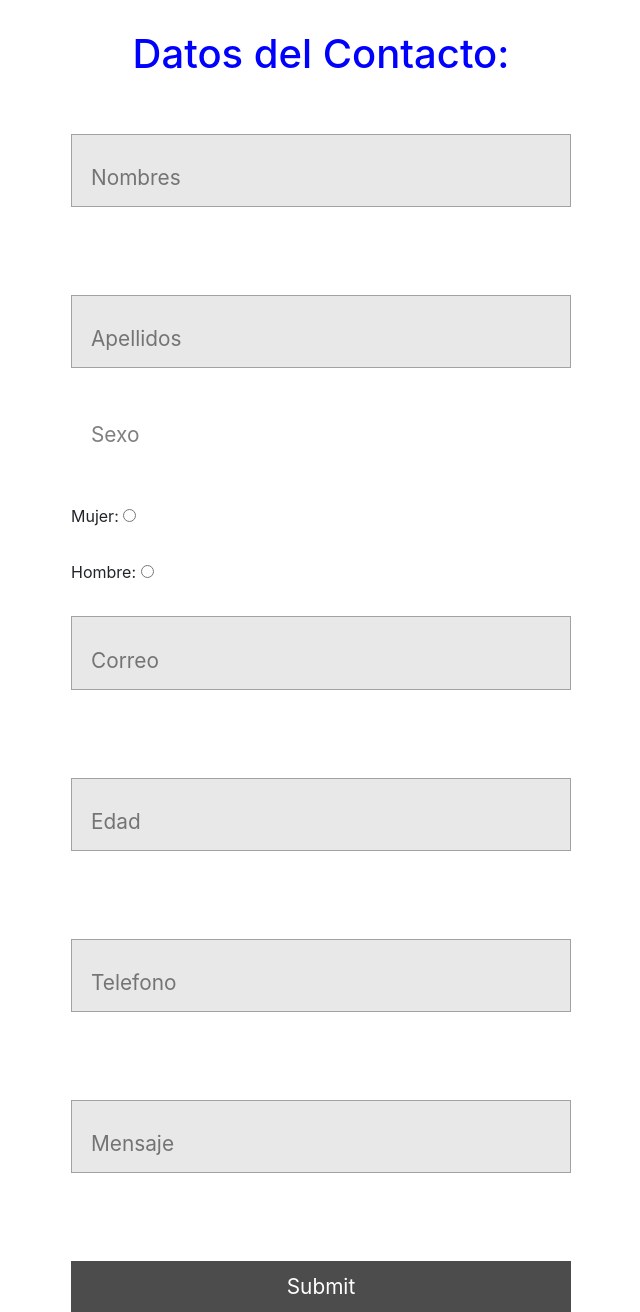
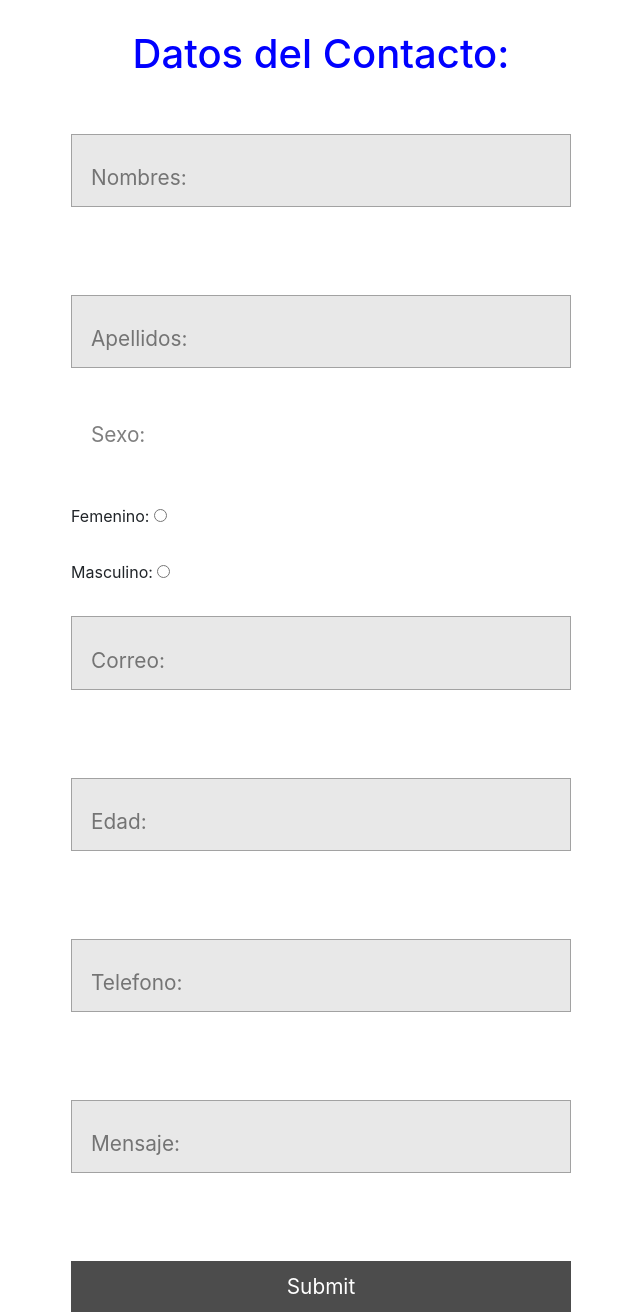
Before and after one commit to masterofhell82/Clases_HTML, a PHP site: page /examen.html in a window 1280 px wide. Shown: the whole page, without its empty margins (319-959 px from the left). Run offline with PHP 8.4, Linux system fonts and the light colour scheme; some libraries are stand-ins or nearby versions.

Commit message:
Asignacion Realizada..

```diff
--- a/exam/css/sytle.css
+++ b/exam/css/sytle.css
@@ -37,6 +37,7 @@ body{
 	background: rgba(0,0,0,0.09);
 	border: 1px solid rgba(0,0,0,0.3);
 	margin-bottom: 40px;
+    text-align: right;
 
 }
 .formulario__input:focus + .formulario__label{
--- a/exam/examen.html
+++ b/exam/examen.html
@@ -47,35 +47,35 @@ en los input coloque las caracteristicas que definen cada clausula (label), los
 -->
           <input type="text" class="formulario__input" id="nombre" name="nombre" required >
 
-          <label for="" class="formulario__label">Nombres</label>
+          <label for="" class="formulario__label">Nombres:</label>
           <br/><br/>
           <input type="text" class="formulario__input" id="apellido" name="apellido" required>
 
-          <label for="" class="formulario__label">Apellidos</label>
+          <label for="" class="formulario__label">Apellidos:</label>
           <br/><br/>
           <br/><br/>
-          <label for="" class="formulario__label">Sexo</label>
-          <label for="sexo">Mujer:</label>
+          <label for="" class="formulario__label">Sexo:</label>
+          <label for="sexo">Femenino:</label>
           <input type="radio" id="sexo" name="sexo" value="mujer"  required><br><br/>
-          <label for="sexo">Hombre:</label>
+          <label for="sexo">Masculino:</label>
           <input type="radio" id="sexo" name="sexo" value="hombre"  required><br><br/>
 
           <input type="email" class="formulario__input" id="mail" name="mail" required>
 
-          <label for="" class="formulario__label">Correo</label>
+          <label for="" class="formulario__label">Correo:</label>
 
           <br/><br/>
           <input type="number" class="formulario__input" id="edad" name="edad" required>
 
-          <label for="" class="formulario__label">Edad</label>
+          <label for="" class="formulario__label">Edad:</label>
           <br/><br/>
           <input type="text" class="formulario__input" id="telefono" name="telefono">
 
-          <label for="" class="formulario__label">Telefono</label>
+          <label for="" class="formulario__label">Telefono:</label>
           <br/><br/>
           <input type="text" class="formulario__input" id="mensaje" name="mensaje" required>
 
-          <label for="" class="formulario__label">Mensaje</label>
+          <label for="" class="formulario__label">Mensaje:</label>
           <br/><br/>
           <!-- el submit es para hacer el boton para pasar al php y dar el recibo del formulario
 -->
```
Also changed, not shown: exam/css/sytle1.css (+7 -3 lines).
